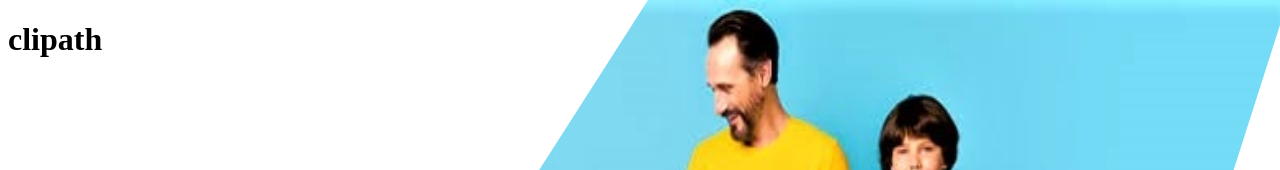
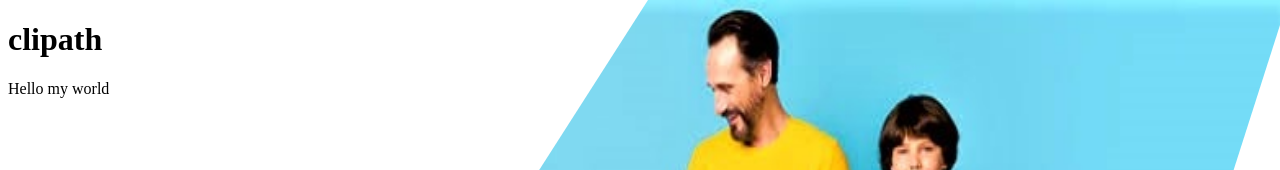
Before and after one commit to Aref-Eebrahimi/clipath, a plain HTML site: page index.html in a window 1280 px wide. Shown: the top 170 px of the page. Drawn offline with Linux system fonts and the light colour scheme.

Commit message:
i done work

```diff
--- a/index.html
+++ b/index.html
@@ -10,5 +10,6 @@
 <body>
     <h1>clipath</h1>
     <img src="./cloth.jpeg" loading="lazy" alt="cloth" class="img">
+    <p>Hello my world</p>
 </body>
 </html>
```
